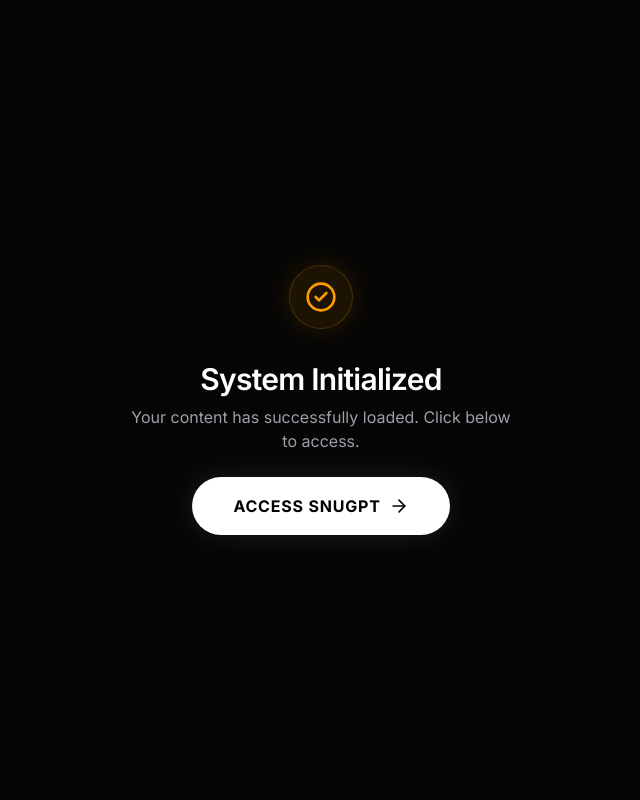
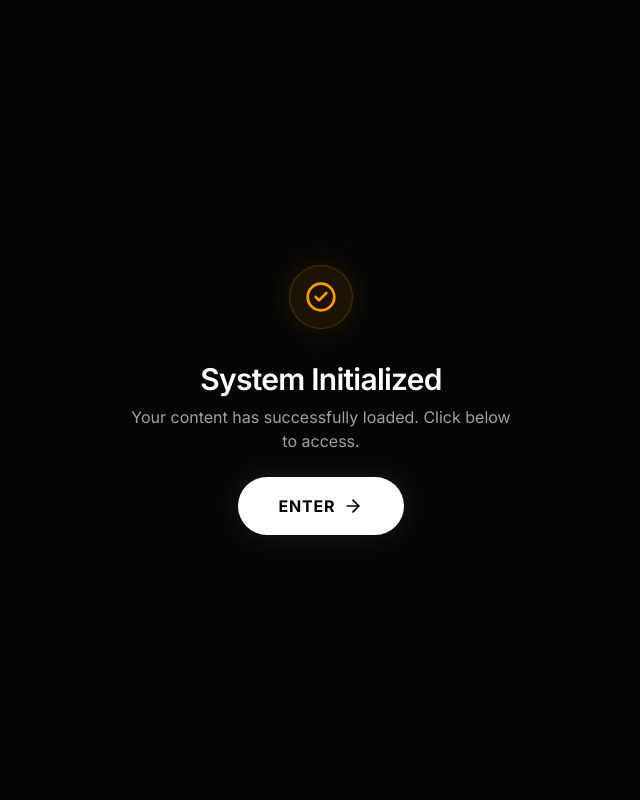
Before and after one commit to rishabhh0001/snugpt, a Next.js app: page / in a window 1280 px wide. Shown: the top 800 px of the page, without its empty margins (319-959 px from the left). Built offline with nearby package versions, Linux system fonts and the light colour scheme.

Commit message:
Update preloader.tsx

```diff
--- a/src/components/ui/preloader.tsx
+++ b/src/components/ui/preloader.tsx
@@ -289,7 +289,7 @@
 
                 {/* Button Content */}
                 <span className="relative z-10 flex items-center gap-2 font-bold tracking-wider">
-                  <span>ACCESS SNUGPT</span>
+                  <span>ENTER</span>
                   <motion.span
                     variants={{
                       initial: { x: 0 },
```
